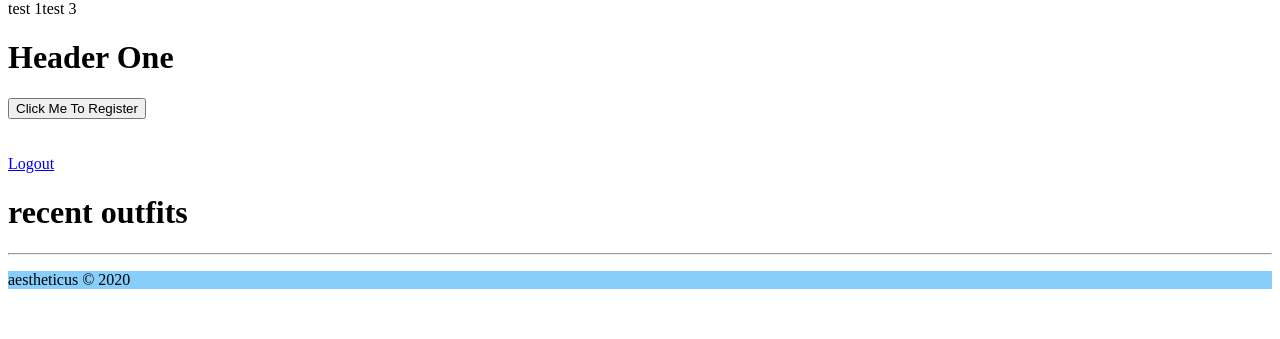
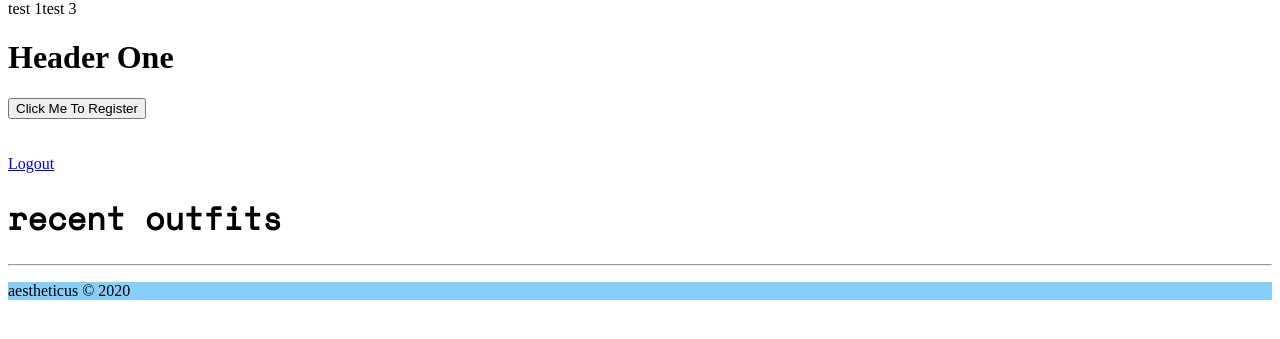
Before and after one commit to Deziox/IT202450, a PHP site: page / in a window 1280 px wide. Shown: the part 97-436 px from the top of the page. Run offline with PHP 8.4, Linux system fonts and the light colour scheme; the visitor is signed in with stand-in values (Sample User, id 1).

Commit message:
outfit surveys

```diff
--- a/public_html/css/style.css
+++ b/public_html/css/style.css
@@ -63,3 +63,7 @@
 .footer{
     background-color: lightskyblue;
 }
+
+.content-header{
+    font-family:"Space Mono";
+}
--- a/public_html/header.php
+++ b/public_html/header.php
@@ -1,5 +1,7 @@
 <head>
     <link rel="stylesheet" href="css/style.css">
+    <link rel="stylesheet"
+          href="https://fonts.googleapis.com/css?family=Space+Mono">
 </head>
 <div class="header">
     <a href="index.php" class="logo">a e s t h e t i c u s</a>
--- a/public_html/index.php
+++ b/public_html/index.php
@@ -20,8 +20,6 @@ if(isset($_SESSION['user'])){
 <head>
     <meta charset="UTF-8">
     <title>Danzel Test Site</title>
-    <link rel="stylesheet"
-          href="https://fonts.googleapis.com/css?family=Space+Mono">
 </head>
 <body>
     <h1>Header One</h1>
```
